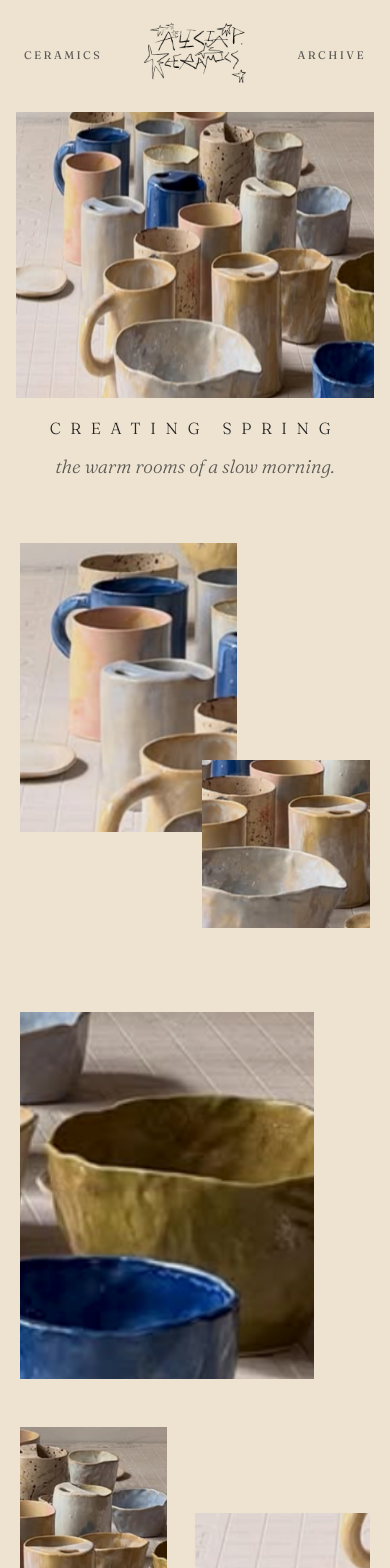
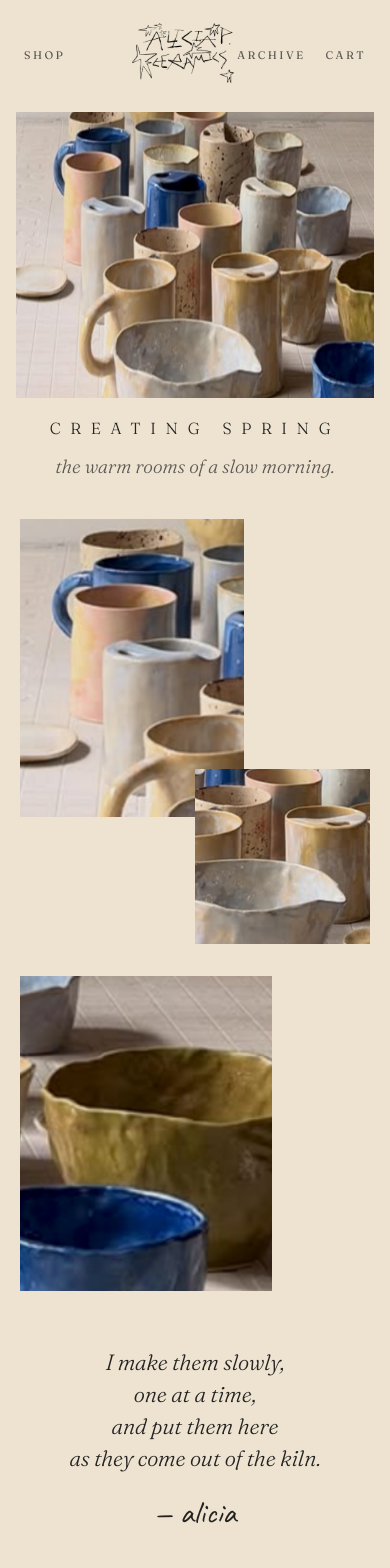
Before and after one commit to jpitchardu/aliciapceramics.com, a Next.js app: page / in a window 390 px wide. Shown: the top 1568 px of the page. Built offline with nearby package versions, Linux system fonts and the light colour scheme.

Commit message:
fix: compact mobile home page scatter — 7 images → 3, tighten spacing
Reduces scroll depth on mobile significantly. Also syncs the inline
home-page nav labels with TopNav (shop/archive/cart).

https://claude.ai/code/session_01QZG6r9MKuhmTncFwmKrYEr

```diff
--- a/src/app/page.tsx
+++ b/src/app/page.tsx
@@ -33,17 +33,22 @@ export default function HomePage() {
             href="/shop"
             style={{ textDecoration: "none", justifySelf: "start" }}
           >
-            <CeramicLabel color="var(--ink-soft)">ceramics</CeramicLabel>
+            <CeramicLabel color="var(--ink-soft)">shop</CeramicLabel>
           </Link>
           <Link href="/">
             <Logo width={108} />
           </Link>
-          <Link
-            href="/shop?collection=archive"
-            style={{ textDecoration: "none", justifySelf: "end" }}
-          >
-            <CeramicLabel color="var(--ink-soft)">archive</CeramicLabel>
-          </Link>
+          <div style={{ justifySelf: "end", display: "flex", gap: 20 }}>
+            <Link
+              href="/shop?collection=archive"
+              style={{ textDecoration: "none" }}
+            >
+              <CeramicLabel color="var(--ink-soft)">archive</CeramicLabel>
+            </Link>
+            <Link href="/cart" style={{ textDecoration: "none" }}>
+              <CeramicLabel color="var(--ink-soft)">cart</CeramicLabel>
+            </Link>
+          </div>
         </div>
 
         {/* hero */}
@@ -78,28 +83,24 @@ export default function HomePage() {
           </div>
         </div>
 
-        {/* scatter */}
-        <div style={{ padding: "64px 20px 0", position: "relative" }}>
+        {/* scatter — 3 images, compact stagger */}
+        <div style={{ padding: "40px 20px 0" }}>
           {[
-            { src: drop[0].src, w: 62, ratio: "3 / 4", align: "left", mt: 0 },
+            { src: drop[0].src, w: 64, ratio: "3 / 4", align: "left", mt: 0 },
             {
               src: drop[2].src,
-              w: 48,
-              ratio: "1 / 1",
-              align: "right",
-              mt: -72,
-            },
-            { src: drop[5].src, w: 84, ratio: "4 / 5", align: "left", mt: 84 },
-            { src: drop[3].src, w: 42, ratio: "3 / 4", align: "left", mt: 48 },
-            {
-              src: drop[7].src,
               w: 50,
               ratio: "1 / 1",
               align: "right",
-              mt: -110,
+              mt: -48,
             },
-            { src: drop[8].src, w: 72, ratio: "4 / 5", align: "right", mt: 72 },
-            { src: drop[10].src, w: 56, ratio: "3 / 4", align: "left", mt: 56 },
+            {
+              src: drop[5].src,
+              w: 72,
+              ratio: "4 / 5",
+              align: "left",
+              mt: 32,
+            },
           ].map((s, i) => (
             <div
               key={i}
@@ -116,7 +117,7 @@ export default function HomePage() {
         </div>
 
         {/* quote */}
-        <div style={{ padding: "88px 36px 0", textAlign: "center" }}>
+        <div style={{ padding: "56px 36px 0", textAlign: "center" }}>
           <p
             style={{
               fontFamily: "var(--serif)",
@@ -147,7 +148,7 @@ export default function HomePage() {
         </div>
 
         {/* enter the shop */}
-        <div style={{ padding: "80px 24px 0", textAlign: "center" }}>
+        <div style={{ padding: "56px 24px 0", textAlign: "center" }}>
           <Link href="/shop" className="ds-action">
             enter the shop
           </Link>
```
